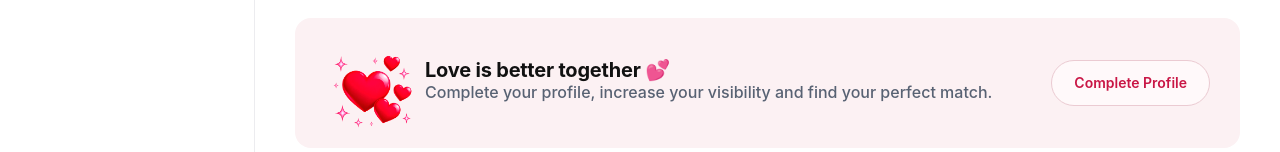
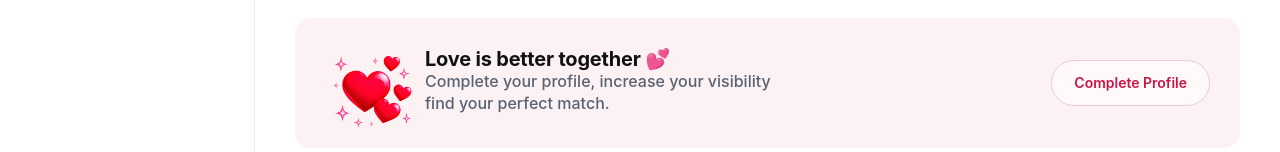
Before and after one commit to goalkicky/odogwu-dating-web, a Next.js app in the folder web/: page /home in a window 1280 px wide. Shown: the part 648-800 px from the top of the page. Built offline with nearby package versions, Linux system fonts and the light colour scheme; no server answers.

Commit message:
fix: profile banner desc two-line (visibility / find your perfect match)

```diff
--- a/web/src/app/home/page.tsx
+++ b/web/src/app/home/page.tsx
@@ -481,7 +481,7 @@ export default function HomePage() {
             </div>
             <div style={{ flex: 1, minWidth: 0 }}>
               <h3>Love is better together <span>💕</span></h3>
-              <p>Complete your profile, increase your visibility and find your perfect match.</p>
+              <p>Complete your profile, increase your visibility<br />find your perfect match.</p>
             </div>
             <button className="tmpl-outline-btn" onClick={() => go('/edit-profile')}>Complete Profile</button>
           </section>
```
